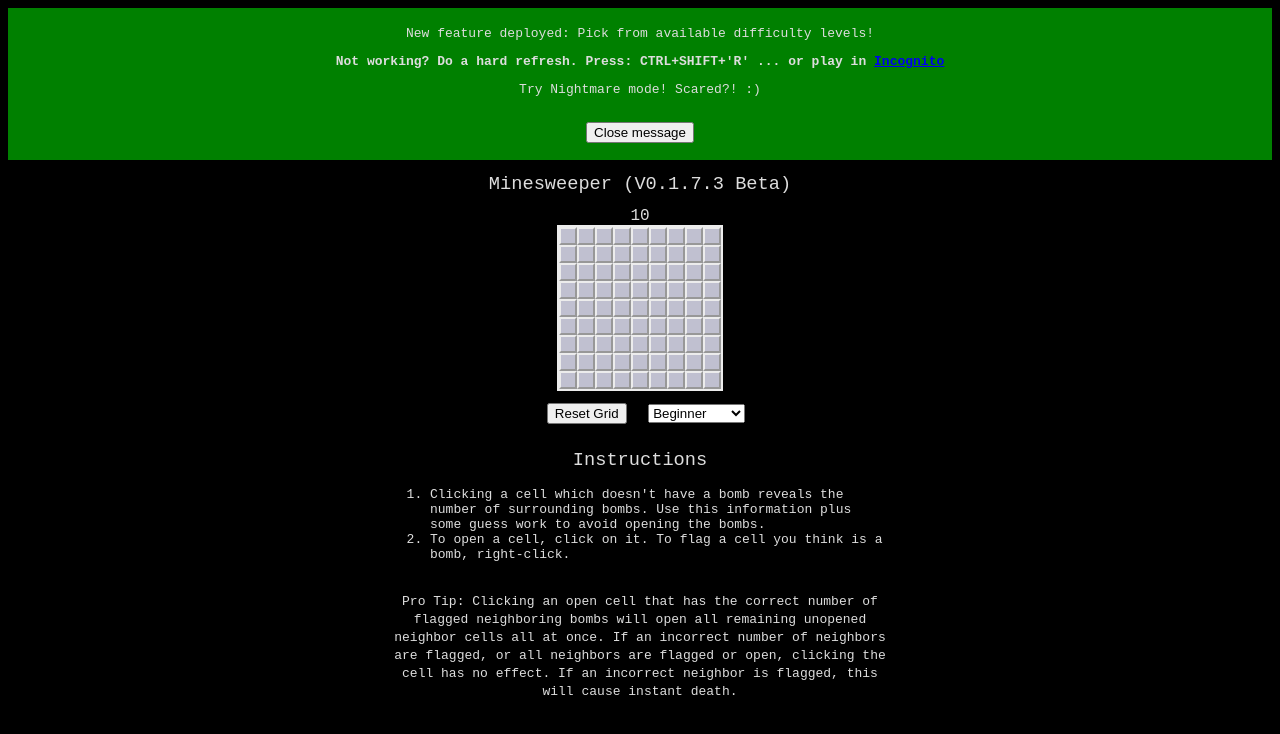
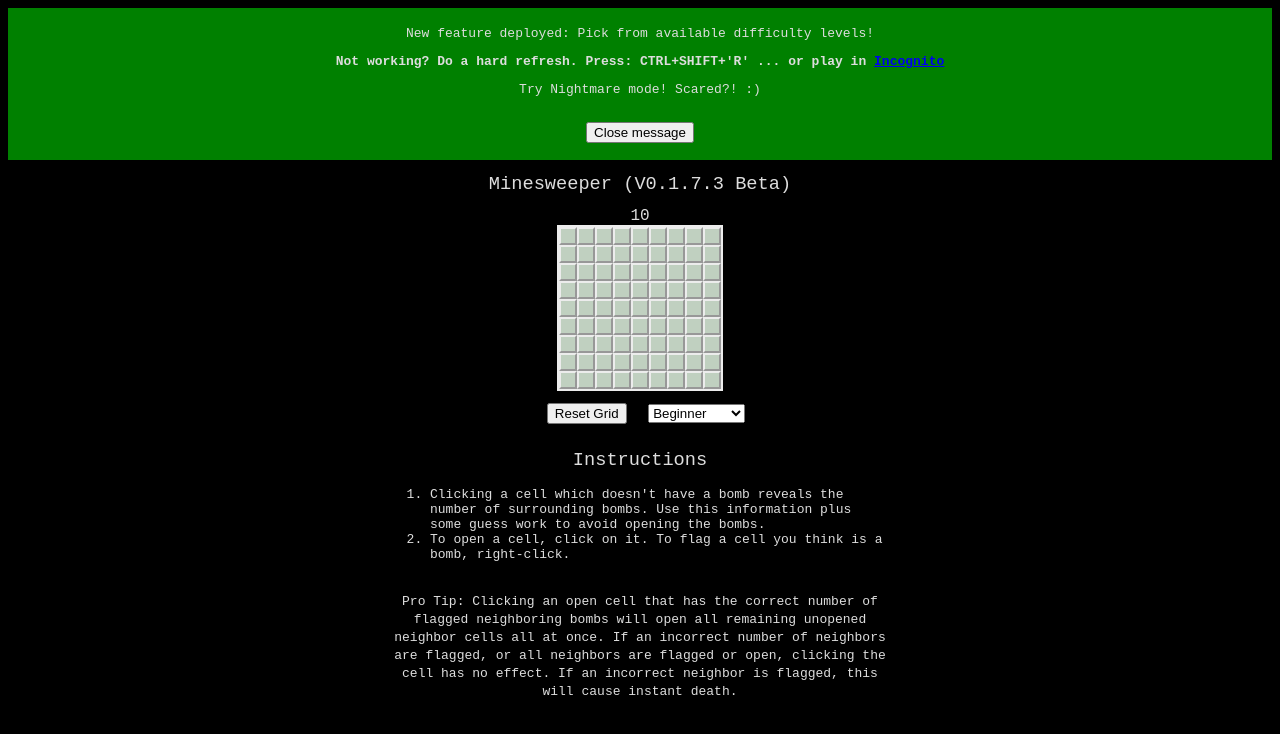
Before and after one commit to fullhacker/apps, a website with bundled scripts: page minesweeper/index.html in a window 1280 px wide. Built offline with nearby package versions, Linux system fonts and the light colour scheme.

Commit message:
#14: update grid colors

```diff
--- a/minesweeper/main.css
+++ b/minesweeper/main.css
@@ -37,13 +37,15 @@ h1 {
   padding: 0px;
   width: 14px;
   height: 14px;
+  max-width: 14px;
+  max-height: 14px;
   font-size: x-small;
   font-weight: bold;
   text-align: center;
   cursor: default !important;
-  border: 1px solid #b0b0d0;
+  border: 1px solid #c0e0d0;
   padding: 1px;
-  background: #c0c0d0;
+  background: #c0d0c0;
   -moz-user-select: none; -webkit-user-select: none; -ms-user-select:none; user-select:none;-o-user-select:none;
 }
 
```
